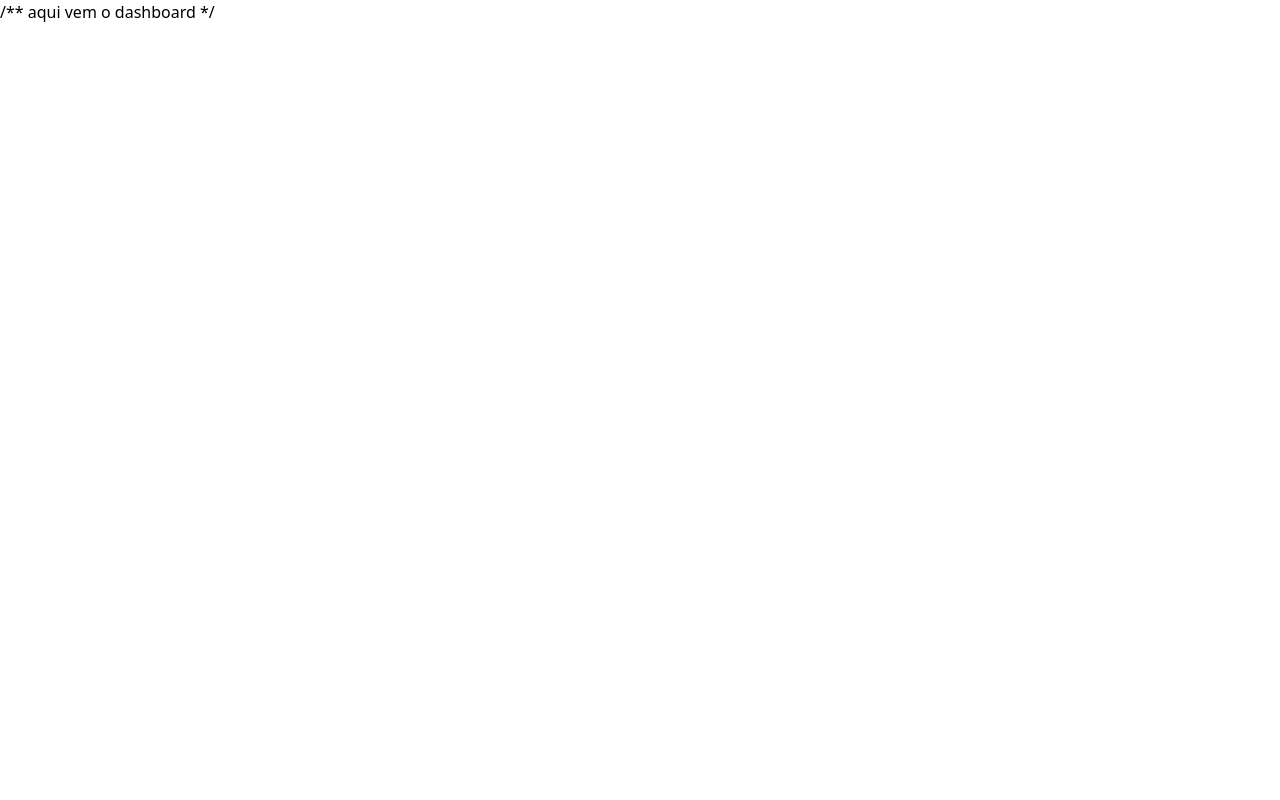
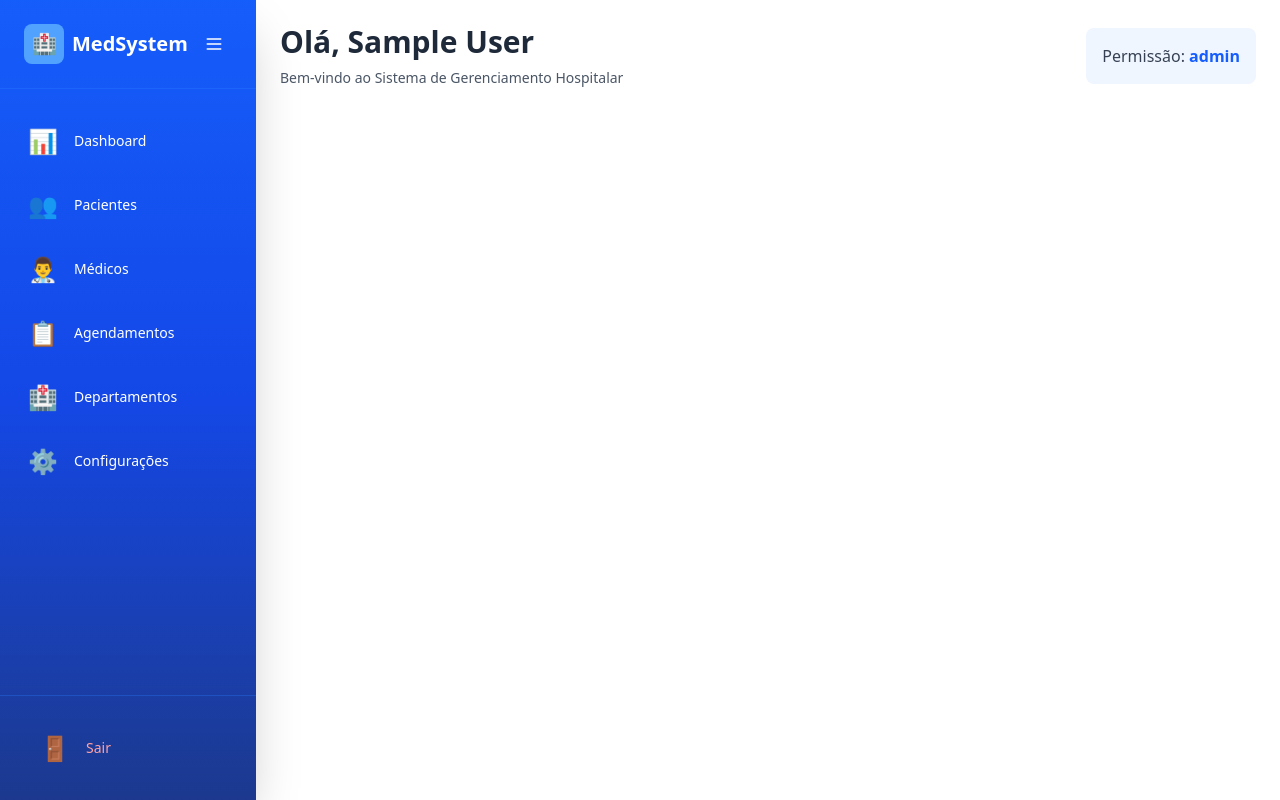
Before and after one commit to Calueto00/Frontend_MedicineManager, a React (Vite) app: page /admin in a window 1280 px wide. Built offline with nearby package versions, Linux system fonts and the light colour scheme; sample sign-in values are in the browser's storage.

Commit message:
sidebar e dashboard changes

```diff
--- a/src/auth/AuthContext.jsx
+++ b/src/auth/AuthContext.jsx
@@ -1,4 +1,4 @@
-import { Children, createContext, useContext, useState } from "react";
+import { createContext, useContext, useState } from "react";
 import api from "../api/axios";
 
 const AuthContext = createContext();
--- /dev/null
+++ b/src/components/SideDashboard.jsx
@@ -0,0 +1,82 @@
+import { useState } from "react";
+import { useNavigate } from "react-router-dom";
+import { useAuth } from "../auth/AuthContext";
+
+export default function SideDashboard() {
+    const [isOpen, setIsOpen] = useState(true);
+    const navigate = useNavigate();
+    const { user, logout } = useAuth();
+
+    const menuItems = [
+        { icon: "📊", label: "Dashboard", path: "/dashboard" },
+        { icon: "👥", label: "Pacientes", path: "/patients" },
+        { icon: "👨‍⚕️", label: "Médicos", path: "/doctors" },
+        { icon: "📋", label: "Agendamentos", path: "/appointments" },
+        { icon: "🏥", label: "Departamentos", path: "/departments" },
+        { icon: "⚙️", label: "Configurações", path: "/settings" },
+    ];
+
+    const handleLogout = () => {
+        logout();
+        navigate("/login");
+    };
+
+    return (
+        <aside className={`${isOpen ? "w-64" : "w-20"
+            } h-screen bg-gradient-to-b from-blue-600 via-blue-700 to-blue-900 text-white shadow-2xl transition-all duration-300 ease-in-out flex flex-col`}>
+
+            {/* Header */}
+            <div className="p-6 flex items-center justify-between border-b border-blue-500/30">
+                {isOpen && (
+                    <div className="flex items-center gap-2">
+                        <div className="w-10 h-10 bg-blue-400 rounded-lg flex items-center justify-center text-xl font-bold">
+                            🏥
+                        </div>
+                        <h1 className="text-xl font-bold">MedSystem</h1>
+                    </div>
+                )}
+                <button
+                    onClick={() => setIsOpen(!isOpen)}
+                    className="p-2 hover:bg-blue-500/30 rounded-lg transition-colors duration-200"
+                    title={isOpen ? "Fechar" : "Abrir"}
+                >
+                    <svg className="w-5 h-5" fill="none" stroke="currentColor" viewBox="0 0 24 24">
+                        <path strokeLinecap="round" strokeLinejoin="round" strokeWidth={2} d="M4 6h16M4 12h16M4 18h16" />
+                    </svg>
+                </button>
+            </div>
+
+            {/* Menu Items */}
+            <nav className="flex-1 px-3 py-6 space-y-2">
+                {menuItems.map((item) => (
+                    <button
+                        key={item.path}
+                        onClick={() => navigate(item.path)}
+                        className="w-full flex items-center gap-4 px-4 py-3 rounded-xl hover:bg-blue-500/40 transition-colors duration-200 group"
+                    >
+                        <span className="text-2xl">{item.icon}</span>
+                        {isOpen && (
+                            <span className="text-sm font-medium group-hover:translate-x-1 transition-transform">
+                                {item.label}
+                            </span>
+                        )}
+                    </button>
+                ))}
+            </nav>
+
+            {/* User Profile & Logout */}
+            <div className="p-6 border-t border-blue-500/30 space-y-4">
+
+                <button
+                    onClick={handleLogout}
+                    className="w-full flex items-center gap-4 px-4 py-3 rounded-xl hover:bg-red-500/40 transition-colors duration-200 group text-red-300 hover:text-red-200"
+                >
+                    <span className="text-2xl">🚪</span>
+                    {isOpen && (
+                        <span className="text-sm font-medium">Sair</span>
+                    )}
+                </button>
+            </div>
+        </aside>
+    );
+}
--- /dev/null
+++ b/src/pages/Dashboard.jsx
@@ -0,0 +1,30 @@
+import { useAuth } from "../auth/AuthContext";
+import SideDashboard from "../components/SideDashboard";
+
+export default function Dashboard() {
+
+    const {user} = useAuth();
+
+    return (
+        <main className="flex h-screen">
+            <SideDashboard />
+            <section className="flex-1 p-6 overflow-auto">
+                <div className="flex items-center justify-between mb-8">
+                    <div>
+                        <h1 className="text-3xl font-bold text-gray-800">
+                            Olá, {user.name}
+                        </h1>
+                        <p className="text-gray-600 text-sm mt-2">
+                            Bem-vindo ao Sistema de Gerenciamento Hospitalar
+                        </p>
+                    </div>
+                    <div className="bg-blue-50 rounded-lg p-4">
+                        <span className="text-gray-700 font-medium">
+                            Permissão: <span className="text-blue-600 font-bold">{user.role}</span>
+                        </span>
+                    </div>
+                </div>
+            </section>
+        </main>
+    );
+}
--- a/src/routes/AppRoutes.jsx
+++ b/src/routes/AppRoutes.jsx
@@ -1,6 +1,7 @@
 import { Routes, Route } from "react-router-dom";
 import ProtectedRoute from "../auth/ProtectedRoute";
 import Login from "../pages/Login";
+import Dashboard from "../pages/Dashboard";
 
 export default function AppRoutes() {
     return (
@@ -12,7 +13,7 @@ export default function AppRoutes() {
                 path="/admin"
                 element={
                     <ProtectedRoute role='admin'>
-                        /** aqui vem o dashboard */
+                        <Dashboard />
                     </ProtectedRoute>
                 } />
 
```
